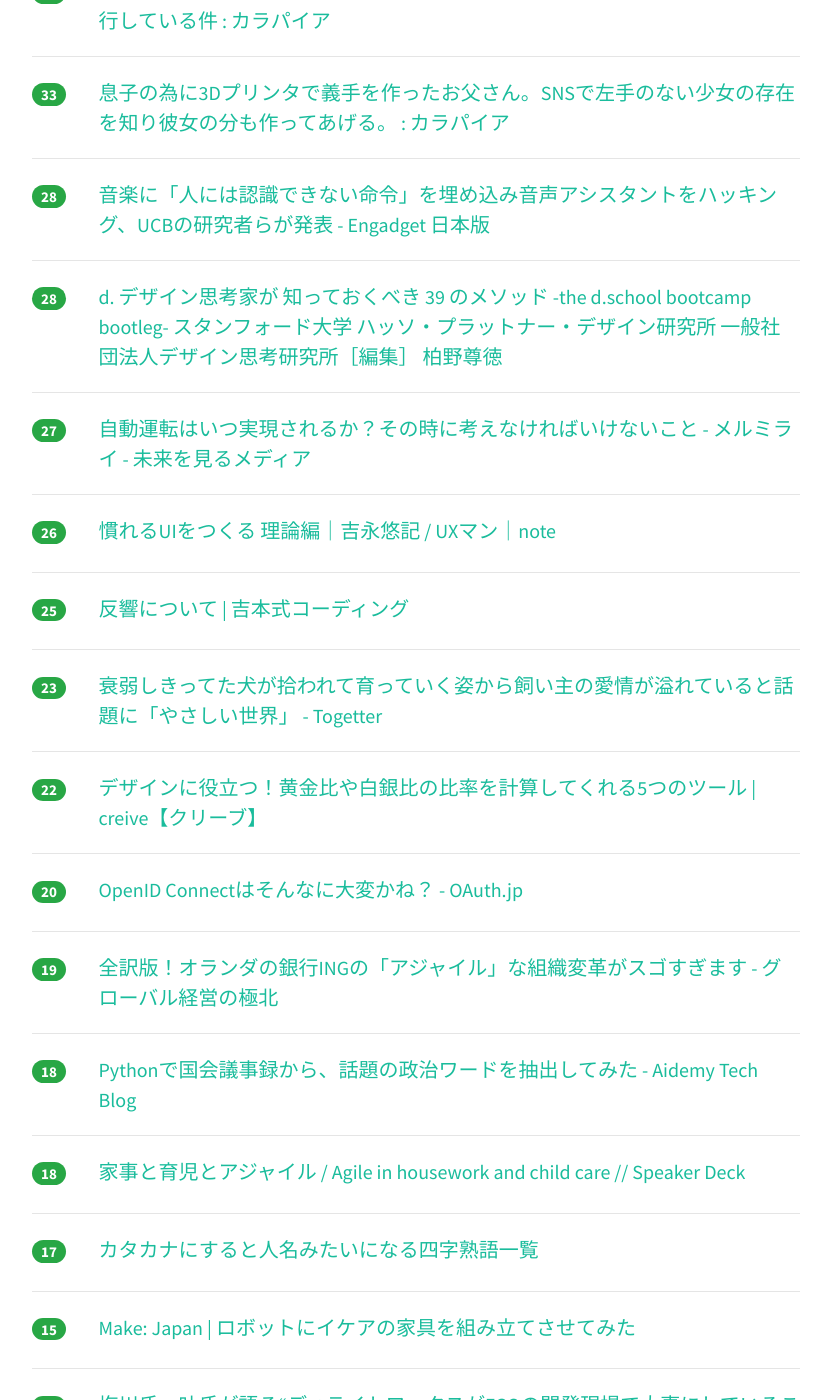
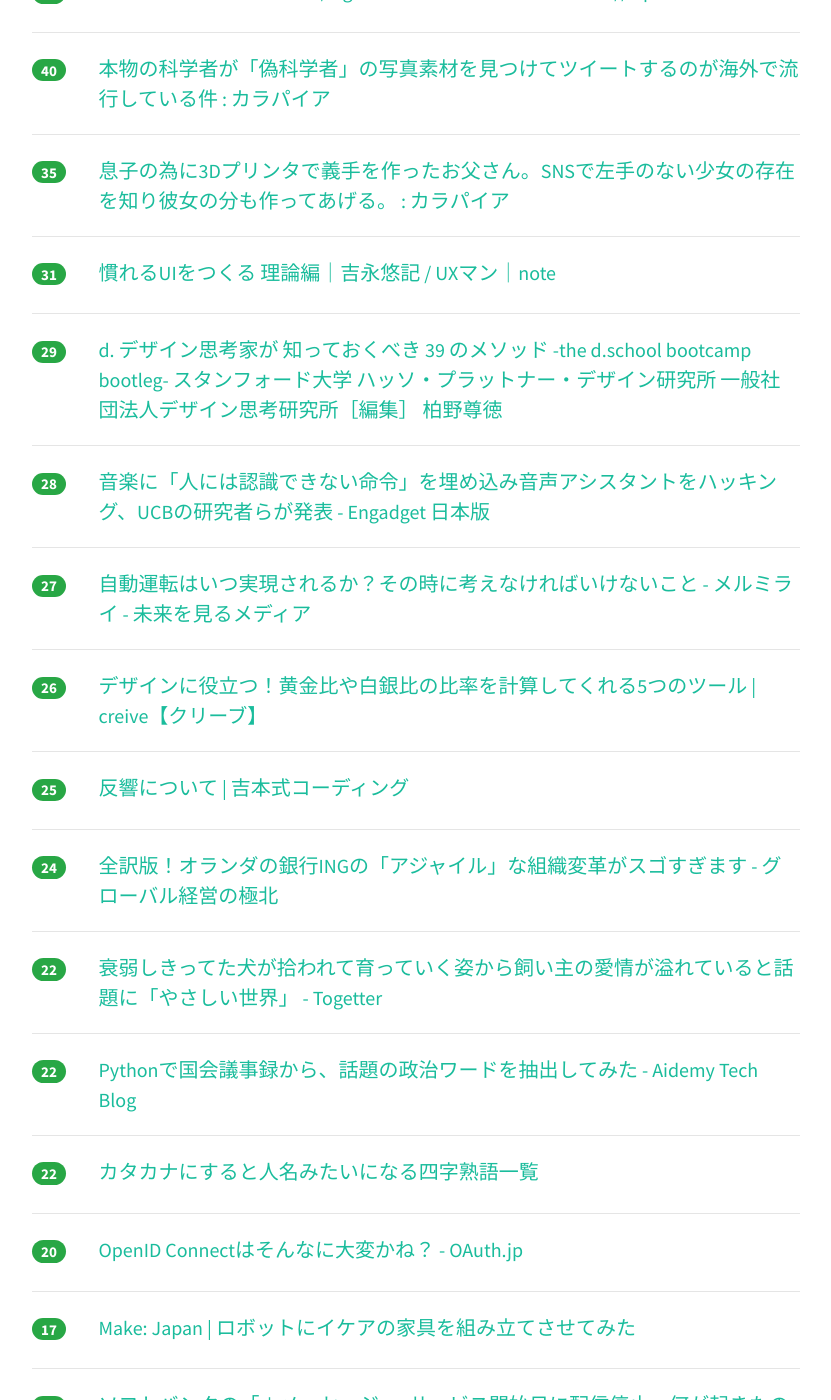
Before and after one commit to yatta47/hatena-matome-site, a Jekyll site: the page built from _posts/2018-05-12-hatena.md, in a window 1280 px wide and 1400 px high, scrolled down 725 px. Shown: the whole window, without its empty margins (224-1055 px from the left). Built offline with Jekyll 4.4.1, drawn with Linux system fonts in a browser that asks for light colours; nearby versions of some CDN libraries; some of the changed text lies outside the part shown.

Commit message:
Updated 2018-05-12

```diff
--- a/_posts/2018-05-12-hatena.md
+++ b/_posts/2018-05-12-hatena.md
@@ -1,44 +1,54 @@
 ---
 layout: post
 title:  "2018-05-12 はてぶIT"
-date:   2018-05-12 13:01:34
+date:   2018-05-12 14:01:50
 tags: [it-hotentry]
 ---
-22 件のデータあり
+28 件のデータあり
 
 <hr><div class="row">
-<div class="col-1"><span class="badge badge-pill badge-success h2">159</span></div>
+<div class="col-1"><span class="badge badge-pill badge-success h2">242</span></div>
 <div class="col-11"><a href='https://togetter.com/li/1226566' target='_blank'>「公での罵倒は、多くの国で強い報復を呼ぶ」「日本人と韓国人が、フィリピンで多くこれで殺害される」 - Togetter</a></div>
 </div>
 <hr>
 <div class="row">
-<div class="col-1"><span class="badge badge-pill badge-success h2">41</span></div>
+<div class="col-1"><span class="badge badge-pill badge-success h2">44</span></div>
 <div class="col-11"><a href='https://headlines.yahoo.co.jp/hl?a=20180511-00010003-kurumans-bus_all' target='_blank'>新東名、最高速110km/h区間の試行から半年、事故や違反は増えた？減った？（くるまのニュース） - Yahoo!ニュース</a></div>
 </div>
 <hr>
 <div class="row">
-<div class="col-1"><span class="badge badge-pill badge-success h2">40</span></div>
+<div class="col-1"><span class="badge badge-pill badge-success h2">43</span></div>
 <div class="col-11"><a href='https://gigazine.net/news/20180511-fontcode/' target='_blank'>肉眼で確認できないレベルで文書内に秘密のメッセージを隠すことができる「FontCode」 - GIGAZINE</a></div>
 </div>
 <hr>
 <div class="row">
-<div class="col-1"><span class="badge badge-pill badge-success h2">34</span></div>
+<div class="col-1"><span class="badge badge-pill badge-success h2">42</span></div>
+<div class="col-11"><a href='https://speakerdeck.com/yoshikiiida/agile-in-housework-and-child-care' target='_blank'>家事と育児とアジャイル / Agile in housework and child care // Speaker Deck</a></div>
+</div>
+<hr>
+<div class="row">
+<div class="col-1"><span class="badge badge-pill badge-success h2">40</span></div>
 <div class="col-11"><a href='http://karapaia.com/archives/52259205.html' target='_blank'>本物の科学者が「偽科学者」の写真素材を見つけてツイートするのが海外で流行している件 : カラパイア</a></div>
 </div>
 <hr>
 <div class="row">
-<div class="col-1"><span class="badge badge-pill badge-success h2">33</span></div>
+<div class="col-1"><span class="badge badge-pill badge-success h2">35</span></div>
 <div class="col-11"><a href='http://karapaia.com/archives/52259366.html' target='_blank'>息子の為に3Dプリンタで義手を作ったお父さん。SNSで左手のない少女の存在を知り彼女の分も作ってあげる。 : カラパイア</a></div>
+</div>
+<hr>
+<div class="row">
+<div class="col-1"><span class="badge badge-pill badge-success h2">31</span></div>
+<div class="col-11"><a href='https://note.mu/uxman/n/n824764ef5634' target='_blank'>慣れるUIをつくる 理論編｜吉永悠記 / UXマン｜note</a></div>
+</div>
+<hr>
+<div class="row">
+<div class="col-1"><span class="badge badge-pill badge-success h2">29</span></div>
+<div class="col-11"><a href='https://designthinking.or.jp/swfu/d/bootleg2.0.pdf' target='_blank'>d. デザイン思考家が 知っておくべき 39 のメソッド -the d.school bootcamp bootleg- スタンフォード大学 ハッソ・プラットナー・デザイン研究所 一般社団法人デザイン思考研究所［編集］ 柏野尊徳</a></div>
 </div>
 <hr>
 <div class="row">
 <div class="col-1"><span class="badge badge-pill badge-success h2">28</span></div>
 <div class="col-11"><a href='https://japanese.engadget.com/2018/05/11/ucb/' target='_blank'>音楽に「人には認識できない命令」を埋め込み音声アシスタントをハッキング、UCBの研究者らが発表 - Engadget 日本版</a></div>
-</div>
-<hr>
-<div class="row">
-<div class="col-1"><span class="badge badge-pill badge-success h2">28</span></div>
-<div class="col-11"><a href='https://designthinking.or.jp/swfu/d/bootleg2.0.pdf' target='_blank'>d. デザイン思考家が 知っておくべき 39 のメソッド -the d.school bootcamp bootleg- スタンフォード大学 ハッソ・プラットナー・デザイン研究所 一般社団法人デザイン思考研究所［編集］ 柏野尊徳</a></div>
 </div>
 <hr>
 <div class="row">
@@ -48,7 +58,7 @@ tags: [it-hotentry]
 <hr>
 <div class="row">
 <div class="col-1"><span class="badge badge-pill badge-success h2">26</span></div>
-<div class="col-11"><a href='https://note.mu/uxman/n/n824764ef5634' target='_blank'>慣れるUIをつくる 理論編｜吉永悠記 / UXマン｜note</a></div>
+<div class="col-11"><a href='https://creive.me/archives/2156/' target='_blank'>デザインに役立つ！黄金比や白銀比の比率を計算してくれる5つのツール | creive【クリーブ】</a></div>
 </div>
 <hr>
 <div class="row">
@@ -57,13 +67,23 @@ tags: [it-hotentry]
 </div>
 <hr>
 <div class="row">
-<div class="col-1"><span class="badge badge-pill badge-success h2">23</span></div>
+<div class="col-1"><span class="badge badge-pill badge-success h2">24</span></div>
+<div class="col-11"><a href='http://globalbiz.hatenablog.com/entry/2018/05/11/152110' target='_blank'>全訳版！オランダの銀行INGの「アジャイル」な組織変革がスゴすぎます - グローバル経営の極北</a></div>
+</div>
+<hr>
+<div class="row">
+<div class="col-1"><span class="badge badge-pill badge-success h2">22</span></div>
 <div class="col-11"><a href='https://togetter.com/li/1226482' target='_blank'>衰弱しきってた犬が拾われて育っていく姿から飼い主の愛情が溢れていると話題に「やさしい世界」 - Togetter</a></div>
 </div>
 <hr>
 <div class="row">
 <div class="col-1"><span class="badge badge-pill badge-success h2">22</span></div>
-<div class="col-11"><a href='https://creive.me/archives/2156/' target='_blank'>デザインに役立つ！黄金比や白銀比の比率を計算してくれる5つのツール | creive【クリーブ】</a></div>
+<div class="col-11"><a href='http://blog.aidemy.net/entry/2018/05/11/162024' target='_blank'>Pythonで国会議事録から、話題の政治ワードを抽出してみた - Aidemy Tech Blog</a></div>
+</div>
+<hr>
+<div class="row">
+<div class="col-1"><span class="badge badge-pill badge-success h2">22</span></div>
+<div class="col-11"><a href='https://anond.hatelabo.jp/20180511155651' target='_blank'>カタカナにすると人名みたいになる四字熟語一覧</a></div>
 </div>
 <hr>
 <div class="row">
@@ -72,43 +92,53 @@ tags: [it-hotentry]
 </div>
 <hr>
 <div class="row">
-<div class="col-1"><span class="badge badge-pill badge-success h2">19</span></div>
-<div class="col-11"><a href='http://globalbiz.hatenablog.com/entry/2018/05/11/152110' target='_blank'>全訳版！オランダの銀行INGの「アジャイル」な組織変革がスゴすぎます - グローバル経営の極北</a></div>
-</div>
-<hr>
-<div class="row">
-<div class="col-1"><span class="badge badge-pill badge-success h2">18</span></div>
-<div class="col-11"><a href='http://blog.aidemy.net/entry/2018/05/11/162024' target='_blank'>Pythonで国会議事録から、話題の政治ワードを抽出してみた - Aidemy Tech Blog</a></div>
-</div>
-<hr>
-<div class="row">
-<div class="col-1"><span class="badge badge-pill badge-success h2">18</span></div>
-<div class="col-11"><a href='https://speakerdeck.com/yoshikiiida/agile-in-housework-and-child-care' target='_blank'>家事と育児とアジャイル / Agile in housework and child care // Speaker Deck</a></div>
-</div>
-<hr>
-<div class="row">
 <div class="col-1"><span class="badge badge-pill badge-success h2">17</span></div>
-<div class="col-11"><a href='https://anond.hatelabo.jp/20180511155651' target='_blank'>カタカナにすると人名みたいになる四字熟語一覧</a></div>
+<div class="col-11"><a href='http://makezine.jp/blog/2018/05/watch-robots-attempt-assemble-ikea-furniture.html' target='_blank'>Make: Japan | ロボットにイケアの家具を組み立てさせてみた</a></div>
 </div>
 <hr>
 <div class="row">
 <div class="col-1"><span class="badge badge-pill badge-success h2">15</span></div>
-<div class="col-11"><a href='http://makezine.jp/blog/2018/05/watch-robots-attempt-assemble-ikea-furniture.html' target='_blank'>Make: Japan | ロボットにイケアの家具を組み立てさせてみた</a></div>
+<div class="col-11"><a href='http://www.itmedia.co.jp/mobile/articles/1805/11/news142.html' target='_blank'>ソフトバンクの「＋メッセージ」、サービス開始日に配信停止　何が起きたのか？ - ITmedia Mobile</a></div>
 </div>
 <hr>
 <div class="row">
-<div class="col-1"><span class="badge badge-pill badge-success h2">12</span></div>
+<div class="col-1"><span class="badge badge-pill badge-success h2">14</span></div>
+<div class="col-11"><a href='http://www.itmedia.co.jp/enterprise/articles/1805/11/news059.html' target='_blank'>自分で何でも作ろうとするApple　それは、可能かもしれない - ITmedia エンタープライズ</a></div>
+</div>
+<hr>
+<div class="row">
+<div class="col-1"><span class="badge badge-pill badge-success h2">14</span></div>
+<div class="col-11"><a href='https://speakerdeck.com/jnchito/number-oso2018' target='_blank'>したたか？天然？なんかうまくやってるITエンジニアの生存戦略 / #oso2018 // Speaker Deck</a></div>
+</div>
+<hr>
+<div class="row">
+<div class="col-1"><span class="badge badge-pill badge-success h2">13</span></div>
+<div class="col-11"><a href='http://the360.life/U1301.doit?id=3340' target='_blank'>【the360.life】 これで5000円!? レジャーが「超快適」になるポップアップテント【7製品比較】</a></div>
+</div>
+<hr>
+<div class="row">
+<div class="col-1"><span class="badge badge-pill badge-success h2">13</span></div>
 <div class="col-11"><a href='http://dengekionline.com/elem/000/001/722/1722741/' target='_blank'>塩川氏、叶氏が語る“ディライトワークスがFGOの開発現場で大事にしていること” - 電撃App</a></div>
 </div>
 <hr>
 <div class="row">
-<div class="col-1"><span class="badge badge-pill badge-success h2">12</span></div>
-<div class="col-11"><a href='http://www.itmedia.co.jp/enterprise/articles/1805/11/news059.html' target='_blank'>自分で何でも作ろうとするApple　それは、可能かもしれない - ITmedia エンタープライズ</a></div>
+<div class="col-1"><span class="badge badge-pill badge-success h2">10</span></div>
+<div class="col-11"><a href='https://jp.techcrunch.com/2018/05/12/2018-05-11-didi-chuxing-suspends-its-carpooling-service/' target='_blank'>中国Didi、殺人事件を受けて相乗りサービスを一時停止へ | TechCrunch Japan</a></div>
 </div>
 <hr>
 <div class="row">
-<div class="col-1"><span class="badge badge-pill badge-success h2">8</span></div>
+<div class="col-1"><span class="badge badge-pill badge-success h2">10</span></div>
 <div class="col-11"><a href='http://b.hatena.ne.jp/entry/s/note.mu/arar/n/ne5eea37855f0' target='_blank'>はてなブックマーク - 虚構新聞を支える技術｜nagisaworks｜note</a></div>
+</div>
+<hr>
+<div class="row">
+<div class="col-1"><span class="badge badge-pill badge-success h2">9</span></div>
+<div class="col-11"><a href='http://www.itmedia.co.jp/news/articles/1805/12/news018.html' target='_blank'>「声を自由に変えられる技術」でコミュニケーションはどう変わる？ (1/2) - ITmedia NEWS</a></div>
+</div>
+<hr>
+<div class="row">
+<div class="col-1"><span class="badge badge-pill badge-success h2">6</span></div>
+<div class="col-11"><a href='http://www.itmedia.co.jp/mobile/articles/1805/12/news010.html' target='_blank'>初の「おサイフケータイ」対応スマホ！　Android au初号機「IS03」（懐かしのケータイ） - ITmedia Mobile</a></div>
 </div>
 <hr>
 <div class="row">
```
